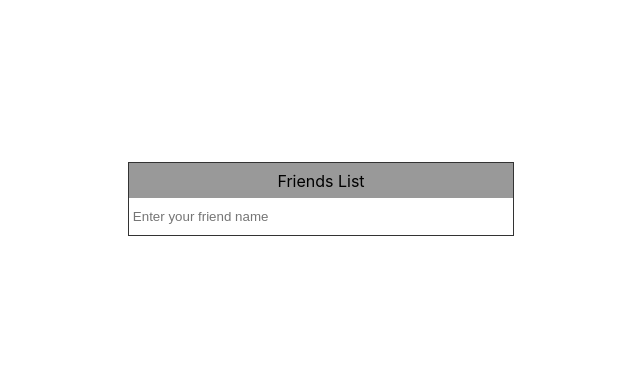
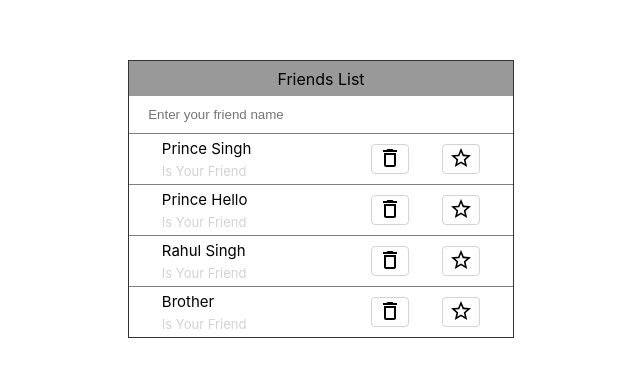
Before and after one commit to princesingh00/Friend-List, a React (Create React App) app: page /home in a window 1280 px wide. Shown: the part 201-578 px from the top of the page, without its empty margins (319-959 px from the left). Built offline with nearby package versions, Linux system fonts and the light colour scheme.

Commit message:
Feat: added icons and friend component.

```diff
--- a/package.json
+++ b/package.json
@@ -3,6 +3,8 @@
   "version": "0.1.0",
   "private": true,
   "dependencies": {
+    "@material-ui/core": "^4.12.3",
+    "@material-ui/icons": "^4.11.2",
     "@testing-library/jest-dom": "^5.14.1",
     "@testing-library/react": "^11.2.7",
     "@testing-library/user-event": "^12.8.3",
--- a/src/assets/css/Dashboard.css
+++ b/src/assets/css/Dashboard.css
@@ -23,9 +23,9 @@
 }
 
 .dashboard__card > input {
-    width: 97%;
+    width: 93%;
     height: 35px;
-    padding-left: 1%;
+    padding-left: 5%;
     border: none;
     outline: none;
 }
--- /dev/null
+++ b/src/assets/css/Friend.css
@@ -0,0 +1,31 @@
+.friend{
+    width: 100%;
+    height: 50px;
+    display: flex;
+    justify-content: space-evenly;
+    border-top: 1px solid gray;
+    align-items: center;
+}
+
+.friend__name {
+    width: 46% ;
+    display: flex;
+    flex-direction: column;
+    font-size: 15px;
+    text-transform: capitalize;
+}
+
+.friend  > button {
+    height: 30px;
+    width: 38px;
+    border-radius: 4px;
+    background-color: #fff;
+    border: 1px solid lightgray;
+    outline: none;
+}
+
+.friend__name >  span {
+    color: lightgray;
+    font-size: 13px;
+    padding-top: 5px;
+}
--- /dev/null
+++ b/src/components/Friend.jsx
@@ -0,0 +1,29 @@
+import React from 'react'
+import "../assets/css/Friend.css"
+import DeleteOutlineIcon from '@material-ui/icons/DeleteOutline';
+import StarIcon from '@material-ui/icons/Star';
+import StarBorderOutlinedIcon from '@material-ui/icons/StarBorderOutlined';
+
+function Friend(props) {
+
+    const { name, fav } = props;
+
+    return (
+        <div className="friend">
+            <div className="friend__name">
+                {name}
+                <span>is your friend</span>
+            </div>
+
+            <button>
+                <DeleteOutlineIcon />
+            </button>
+            <button>
+                {fav ? <StarIcon /> : <StarBorderOutlinedIcon />}
+            </button>
+
+        </div>
+    )
+}
+
+export default Friend
--- /dev/null
+++ b/src/model/Friend.js
@@ -0,0 +1,16 @@
+
+export default class Employee {
+
+    constructor(name) {
+        this.name = name;
+        this.favourite = false;
+    }
+
+    setFavourite(fav) {
+        this.favourite = fav;
+    }
+
+    getFavourite() {
+        return this.favourite;
+    }
+}
--- /dev/null
+++ b/src/service/FriendService.js
@@ -0,0 +1,11 @@
+import Friend from "../model/Friend"
+
+var f1 = new Friend("prince singh");
+var f2 = new Friend("prince hello");
+var f3 = new Friend("Rahul Singh");
+var f4 = new Friend("Brother");
+
+var list = [f1,f2,f3,f4];
+
+
+export default list;
--- a/src/view/Dashboard.jsx
+++ b/src/view/Dashboard.jsx
@@ -1,7 +1,21 @@
 import React, { Component } from 'react'
 import '../assets/css/Dashboard.css'
+import Friend from '../components/Friend'
+import Service from "../service/FriendService"
 
 export default class Dashboard extends Component {
+
+    constructor() {
+        super()
+        this.state = {
+            friends: []
+        }
+    }
+
+    componentDidMount() {
+        this.setState({ friends: Service })
+    }
+
     render() {
         return (
             <div className="dashboard">
@@ -10,6 +24,10 @@ export default class Dashboard extends Component {
                         Friends List
                     </div>
                     <input type="text" placeholder="Enter your friend name" />
+                    {this.state.friends.map(friend => {
+                        return <Friend name={friend.name} fav={friend.favourite} />
+                    })
+                    }
                 </div>
             </div>)
     }
```
Also changed, not shown: 1 other file (tests, documents, lock files or other folders).
